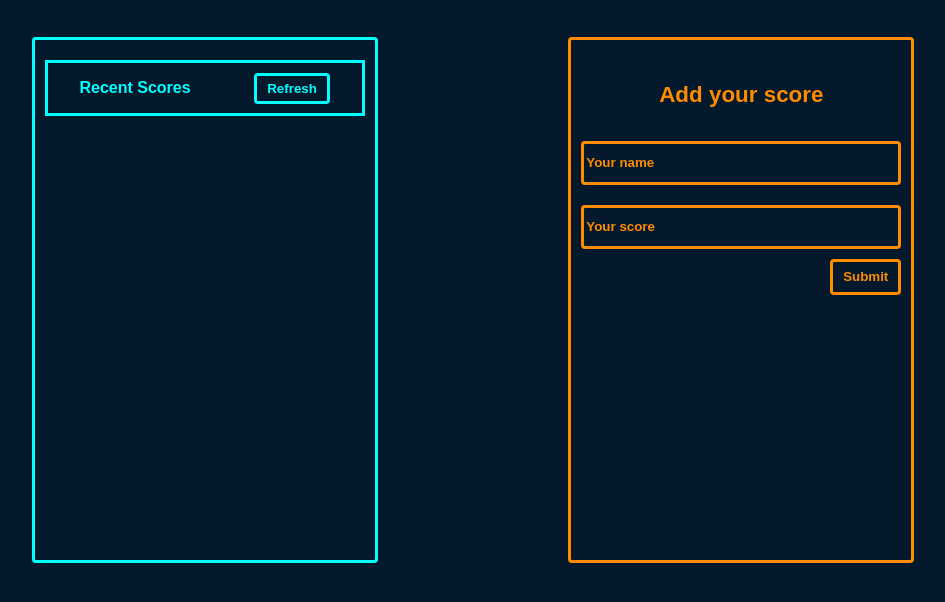
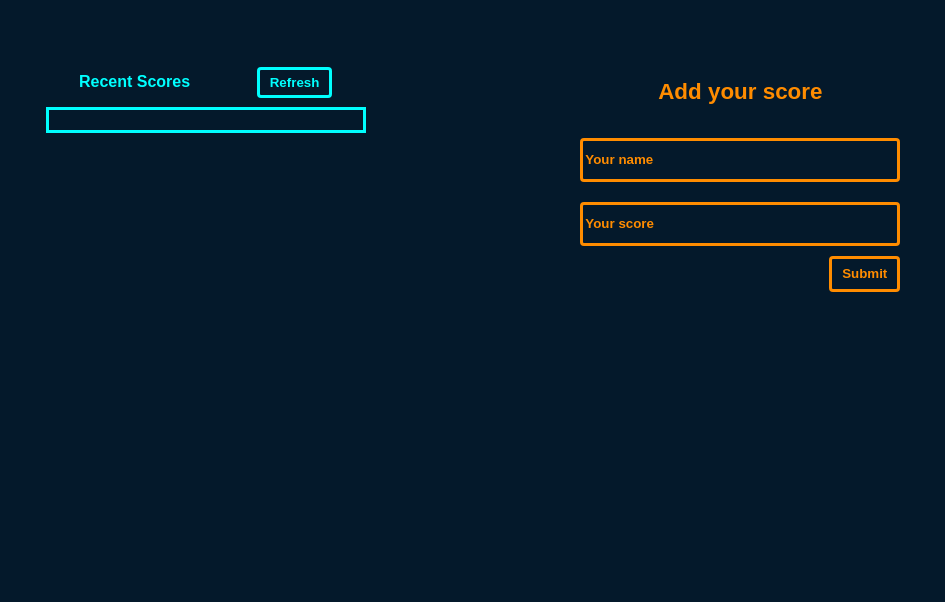
Before and after one commit to calebchris000/Leaderboard, a website built with webpack: page src/index.html in a window 1280 px wide. Shown: the part 70-672 px from the top of the page, without its empty margins (167-1112 px from the left). Built offline with nearby package versions, Linux system fonts and the light colour scheme; no server answers.

Commit message:
Remove unnecessary borders,

```diff
--- a/src/index.html
+++ b/src/index.html
@@ -24,7 +24,7 @@
         <form action="" class="inputCard">
             <p class="addScore">Add your score</p>
             <input type="text" name="" id="user" placeholder="Your name" maxlength="10" required>
-            <input type="number" name="" id="score" placeholder="Your score" required oninput="javascript: if (this.value.length > 2) this.value = this.value.slice(0, 2);" required>
+            <input type="number" name="" id="score" placeholder="Your score" required>
             <button type="submit" id="submit">Submit</button>
         </form>
     </div>
--- a/src/index.js
+++ b/src/index.js
@@ -1,6 +1,7 @@
 import { postData, getData } from './api.js';
 import createList from './createLists.js';
 import './index.scss';
+
 
 const user = document.getElementById('user');
 const score = document.getElementById('score');
--- a/src/index.scss
+++ b/src/index.scss
@@ -1,6 +1,7 @@
 $orange: #ff8c00;
 $blue: #0ff;
 $dark-blue: rgb(4, 25, 43);
+$odd: rgb(1, 191, 191);
 
 * {
   font-family: "poppins", sans-serif;
@@ -25,7 +26,6 @@ body {
 }
 
 .scoreCard {
-  border: 3px solid $blue;
   border-radius: 4px;
   width: 25vw;
   padding: 20px 10px;
@@ -39,8 +39,12 @@ body {
 
 .subWrapper {
   display: flex;
-  border: 3px solid $blue;
   justify-content: space-around;
+  position: sticky;
+  top:-30px;
+  margin: 0 auto;
+  background-color: $dark-blue;
+  z-index: 2;
 }
 
 .recentScores,
@@ -67,6 +71,11 @@ body {
   transform: scale(0.96);
 }
 
+.list {
+  border: 3px solid $blue;
+  padding: 10px;
+}
+
 .item {
   margin: 10px 0;
   border: 3px solid $blue;
@@ -85,8 +94,15 @@ body {
   transform: scale(1.02);
 }
 
+.item:nth-child(odd) {
+  border: 3px solid white;
+}
+
+.item:nth-child(odd):hover {
+  background-color: white;
+}
+
 .inputCard {
-  border: 3px solid $orange;
   border-radius: 4px;
   width: 25vw;
   display: flex;
```
